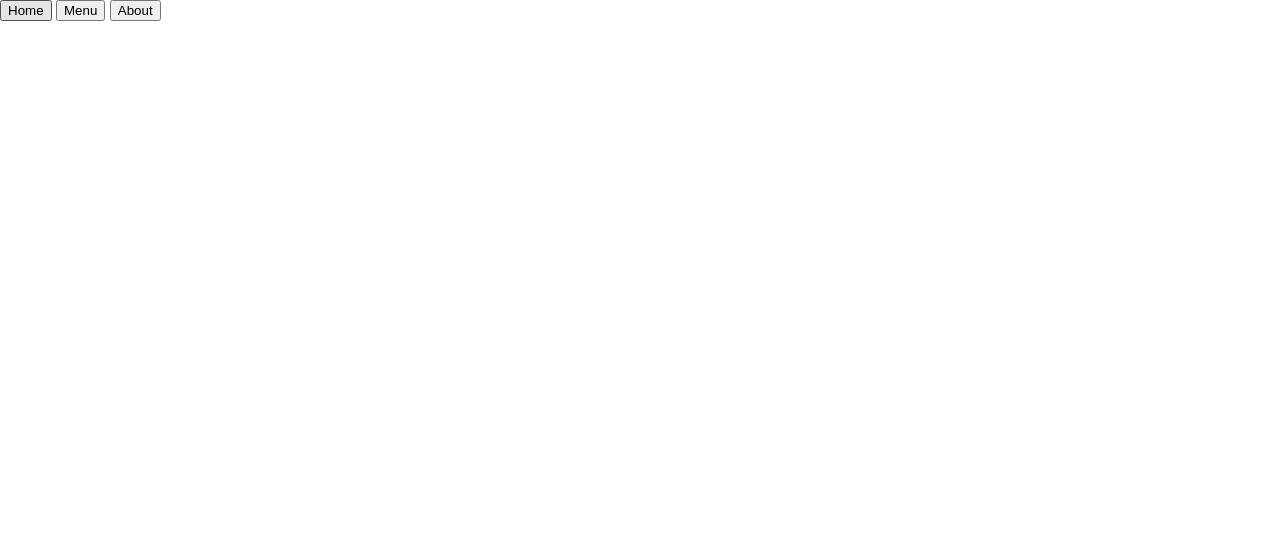
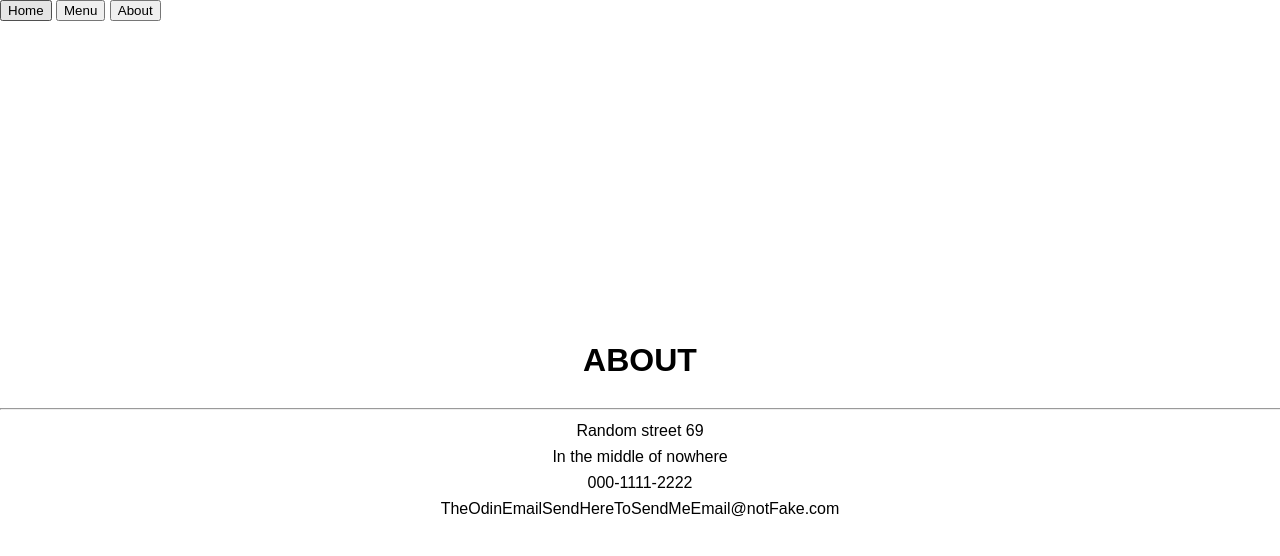
Before and after one commit to RaveTapp/OdinRestaurant, a website built with webpack: page src/index.html in a window 1280 px wide. Both pictures are taken after a click on the button "About". Built offline with nearby package versions, Linux system fonts and the light colour scheme.

Commit message:
Add content to about tab

```diff
--- a/src/about.js
+++ b/src/about.js
@@ -1,8 +1,29 @@
-
-
 export function aboutLoad() {
     let content = document.querySelector("#content");
 
+    let div = document.createElement("div");
+    div.classList.add("about");
+
+    let headline = document.createElement("h1");
+    headline.textContent = "ABOUT";
+    div.appendChild(headline);
+
+    let hr = document.createElement("hr");
+    div.appendChild(hr);
+
+    let p = document.createElement("p");
+    p.textContent = "Random street 69";
+    div.appendChild(p);
+    let p2 = p.cloneNode();
+    p2.textContent = "In the middle of nowhere";
+    div.appendChild(p2);
+    let p3 = p.cloneNode();
+    p3.textContent = "000-1111-2222";
+    div.appendChild(p3);
+    let p4 = p.cloneNode();
+    p4.textContent = "TheOdinEmailSendHereToSendMeEmail@notFake.com";
+    div.appendChild(p4);
+
     content.innerHTML = "";
-    console.log("About page loaded");
+    content.appendChild(div);
 }
--- a/src/home.css
+++ b/src/home.css
@@ -29,6 +29,10 @@ div.home p {
     text-align: center;
 }
 
+div.about p {
+    margin: 4px;
+}
+
 hr {
     width: 100vw;
 }
--- a/src/home.js
+++ b/src/home.js
@@ -1,4 +1,3 @@
-//import restaurantImage from "./images/restaurant.jpg"
 import './home.css';
 
 export function pageLoad(){
@@ -15,11 +14,6 @@ export function pageLoad(){
     text.textContent = "Lorem ipsum dolor sit amet consectetur adipisicing elit. Veritatis ratione modi dolores voluptatum! Sapiente recusandae aperiam quae impedit accusamus, saepe, aliquam veniam consectetur quas debitis blanditiis incidunt expedita quam est."
     div.appendChild(text);
 
-    /*const myRestaurantImg = new Image();
-    myRestaurantImg.src = restaurantImage;
-    content.appendChild(myRestaurantImg);*/
     content.innerHTML = "";
     content.appendChild(div);
-
-    console.log("Home page loaded");
 }
--- a/src/menu.js
+++ b/src/menu.js
@@ -1,5 +1,3 @@
-
-
 export function menuLoad() {
     let content = document.querySelector("#content");
 
@@ -20,5 +18,4 @@ export function menuLoad() {
 
     content.innerHTML = "";
     content.appendChild(div);
-    console.log("Menu page loaded");
 }
```
